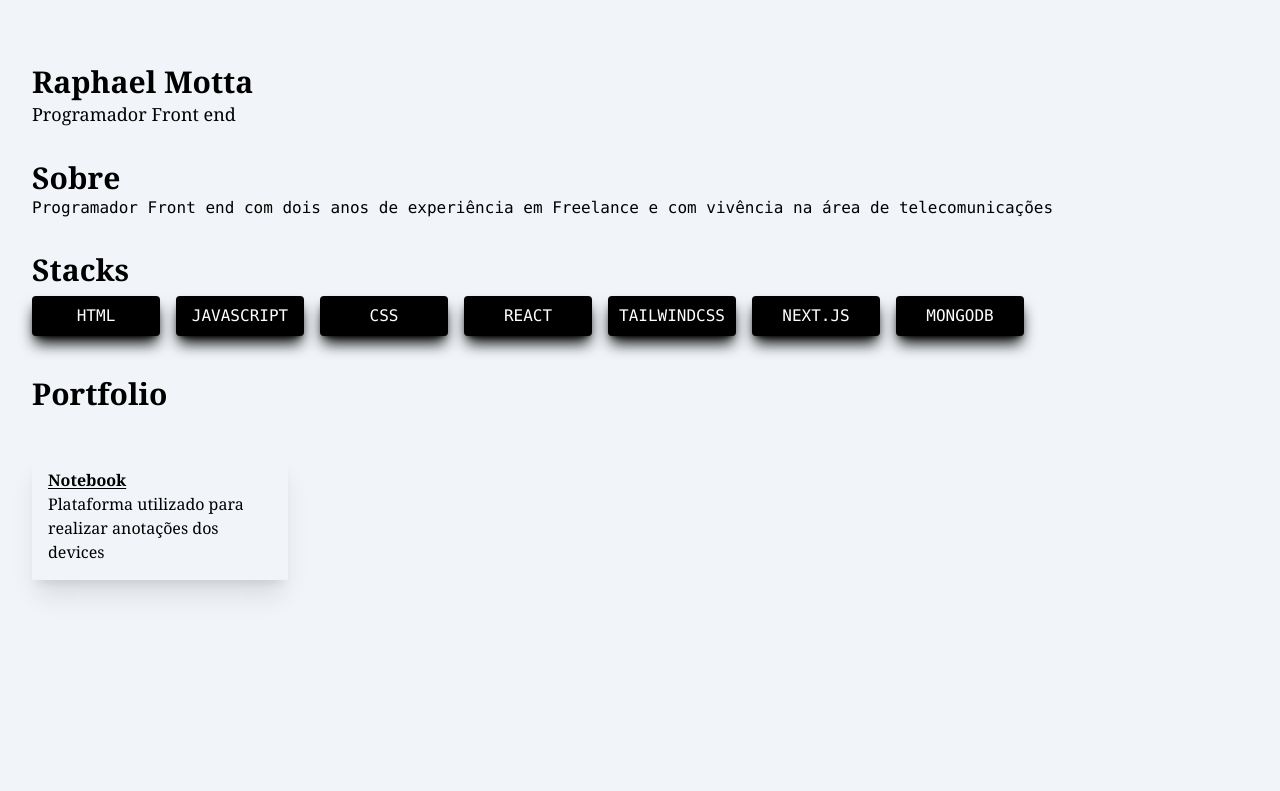
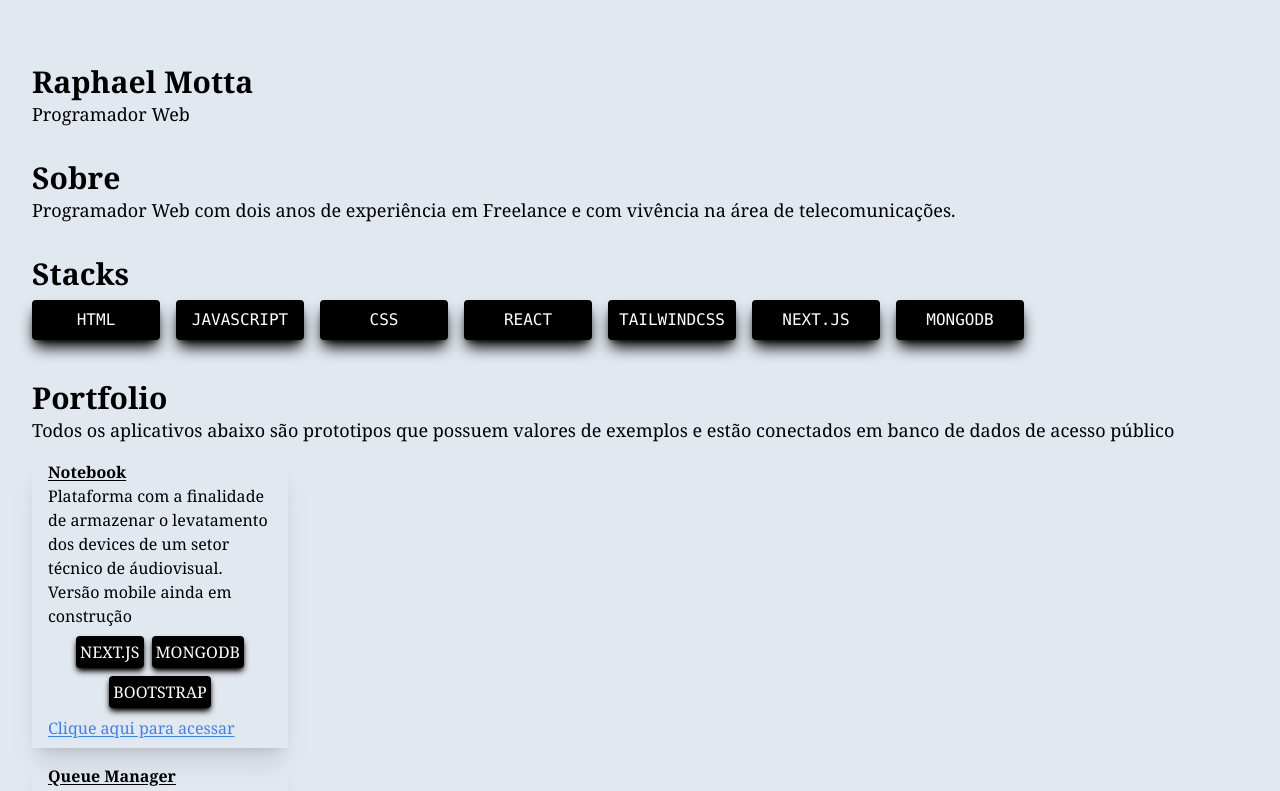
Before and after one commit to Macuco97/my-page, a Next.js app: page / in a window 1280 px wide. Shown: the top 791 px of the page. Built offline with nearby package versions, Linux system fonts and the light colour scheme.

Commit message:
Create Layout for Portfolio

```diff
--- a/components/card.js
+++ b/components/card.js
@@ -2,12 +2,25 @@ import Image from 'next/image'
 import Link from 'next/link'
 
 
-export default function Card({children, href}) {
+export default function Card({children, href, stacks}) {
+    const style = {
+        stacks: "flex flex-row px-2 gap-2 flex-wrap justify-center my-2",
+        stack: "uppercase bg-black text-white p-1 rounded shadow-md shadow-black"
+    }
     return (
-            <div className = {`mt-10 w-64 shadow-xl bg-transparent flex flex-col`}>
-                <div className = {`p-4`}>
+            <div className = {`mt-4 w-64 shadow-xl bg-transparent flex flex-col`}>
+                <div className = {`px-4`}>
                     <div className = {`font-bold underline underline-offset-2`}>{children[0]}</div>
                     <div>{children[1]}</div>
+                </div>
+                <div className = {style.stacks}>
+                    {
+                    stacks.map(stack => {
+                        return(
+                            <div className = {style.stack}>{stack}</div>
+                        )
+                    })
+                    }
                 </div>
                 {href &&
                 <Link href = {href}>
--- a/components/header.js
+++ b/components/header.js
@@ -15,9 +15,9 @@ export default function Header() {
     return (
         <header className = {style.header}>
             <div className = {style.headerTitle}>Raphael Motta</div>
-            <div className = {style.headerSubTitle}>Programador Front end</div>
+            <div className = {style.headerSubTitle}>Programador Web</div>
             <div className = {style.headerTitle}>Sobre</div>
-            <div className = {style.textToReader}>Programador Front end com dois anos de experiência em Freelance e com vivência na área de telecomunicações</div>
+            <div className = {style.headerSubTitle}>Programador Web com dois anos de experiência em Freelance e com vivência na área de telecomunicações.</div>
             <div className = {style.headerTitle}>Stacks</div>
             <div className = {style.optionsContainer}>
                 {
@@ -29,9 +29,14 @@ export default function Header() {
                 }
             </div>
             <div className = {style.headerTitle}>Portfolio</div>
-            <Card>
+            <div className = {style.headerSubTitle}>Todos os aplicativos abaixo são prototipos que possuem valores de exemplos e estão conectados em banco de dados de acesso público</div>
+            <Card href = "https://note-book-ten.vercel.app/" stacks = {["next.js", "mongodb", "bootstrap"]}>
                 <div>Notebook</div>
-                <div>Plataforma utilizado para realizar anotações dos devices</div>
+                <div>Plataforma com a finalidade de armazenar o levatamento dos devices de um setor técnico de áudiovisual. Versão mobile ainda em construção</div>
+            </Card>
+            <Card href = "https://queue-manager-rho.vercel.app/" stacks = {["next.js", "mongodb", "tailwind"]}>
+                <div>Queue Manager</div>
+                <div>Plataforma coma finalidade de gerenciar filas. Tem como principal alvo consultórios que funcionam por ordem de chegada, que tendo uma fila online, o paciente não tem a necessidade esperar necessariamente no local</div>
             </Card>
         </header>
 
--- a/pages/index.js
+++ b/pages/index.js
@@ -4,7 +4,7 @@ import Footer from '../components/footer'
 import Header from '../components/header.js'
 import Link from 'next/link'
 export default function Home() {
-    const container = "bg-slate-100 h-screen w-screen p-8 font-serif"
+    const container = "bg-slate-200 min-h-screen min-w-screen p-8 font-serif"
 
     return (
         <div className = {container}>
```
